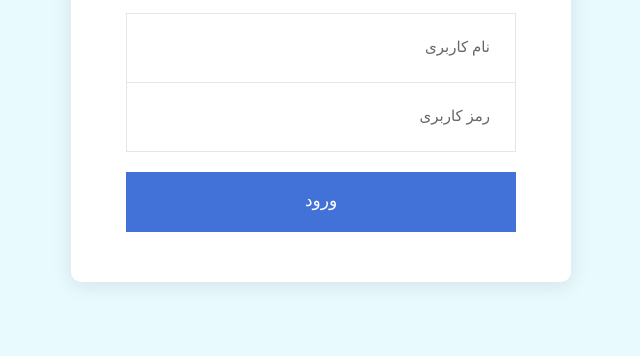
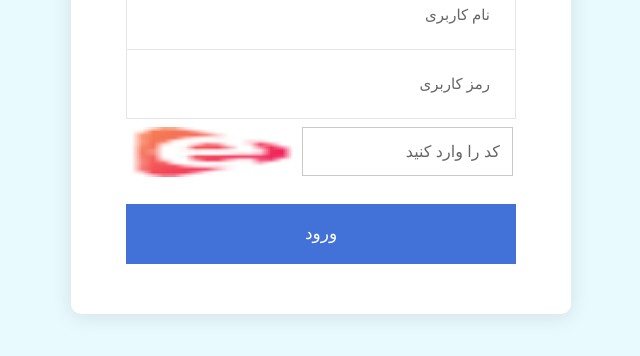
Before and after one commit to alikhandan1997/latari-admin, a plain HTML site: page Login/index.html in a window 1280 px wide. Shown: the part 320-676 px from the top of the page, without its empty margins (319-959 px from the left). Drawn offline with Linux system fonts and the light colour scheme; a web font is replaced by a local one.

Commit message:
adding fileds for captch to login

```diff
--- a/Login/index.html
+++ b/Login/index.html
@@ -49,6 +49,12 @@
 						<span class="focus-input100-2"></span>
 					</div>
 
+					<div class="captcha">
+						<span><img src="../assets/images/favicon.png" alt="" style="width:44%; height:50px;"></span>
+						<input type="text" placeholder="کد را وارد کنید"
+						style="width:54%;border:1px solid rgb(202, 201, 201);padding:3% 3% 3% 0;margin:2% 0 2% 0;text-align:right;">
+					</div>
+
 					<div class="container-login100-form-btn m-t-20">
 						<button class="login100-form-btn">
 							ورود
```
